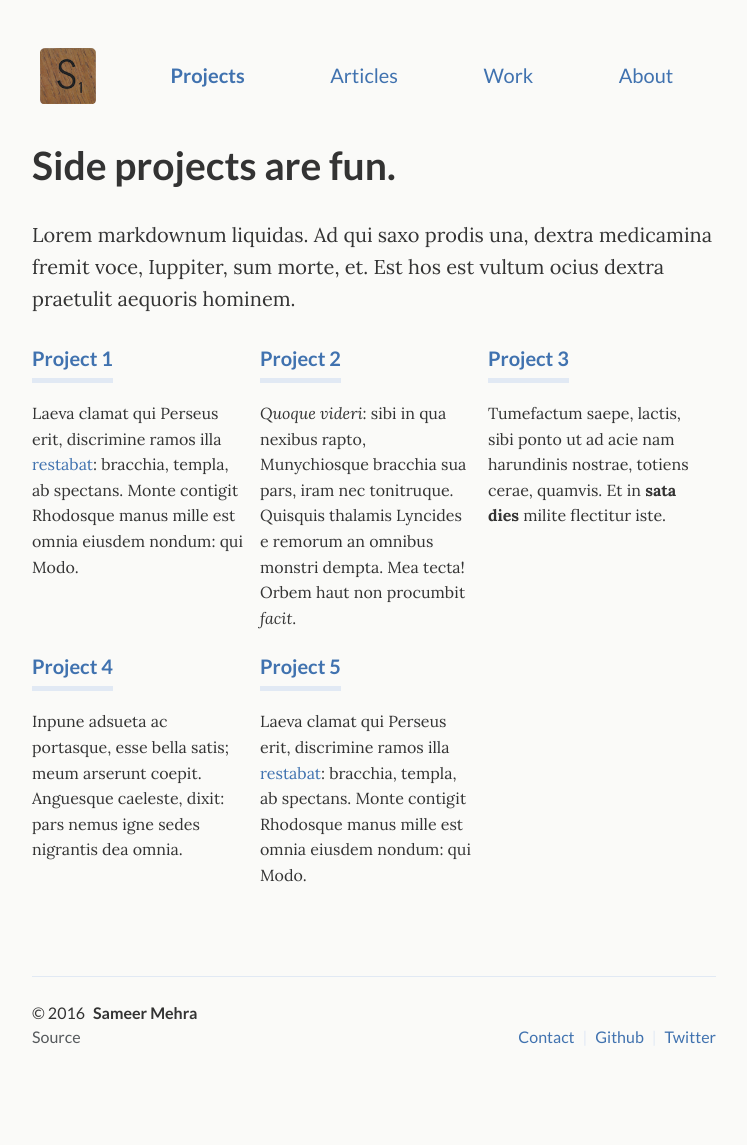
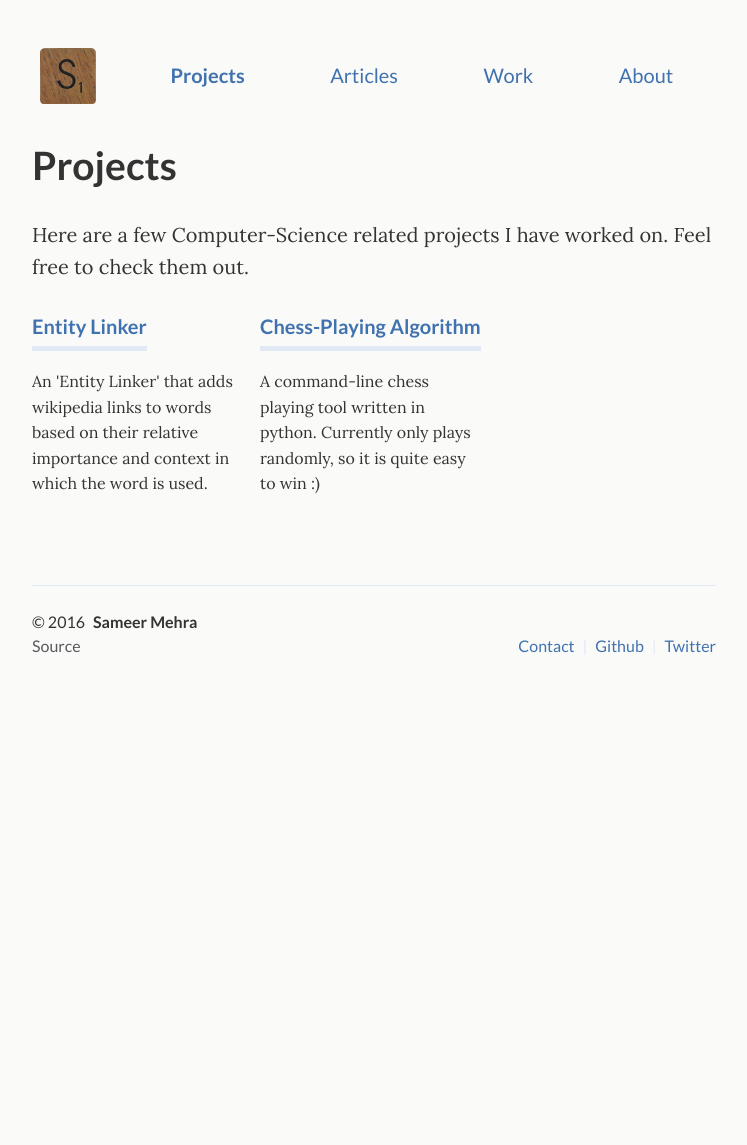
Before and after one commit to sammysignal/sammysignalsiteoriginal, a Jekyll site: the page built from _pages/projects.html, in a window 1280 px wide. Shown: the whole page, without its empty margins (266-1013 px from the left). Built offline with Jekyll 4.4.1, drawn with Linux system fonts in a browser that asks for light colours; after the commit the page ends 900 px from its top, so only the background shows below that.

Commit message:
added two initial projects

```diff
--- a/_pages/projects.html
+++ b/_pages/projects.html
@@ -1,53 +1,29 @@
 ---
 layout: page
 title: Projects
-subtitle: Side projects are fun.
-desc: Side projects are fun.
+subtitle: Projects
+desc: Projects
 permalink: /projects/
 ---
 
-<p>Lorem markdownum liquidas. Ad qui saxo prodis una, dextra medicamina fremit voce, Iuppiter, sum morte, et. Est hos est vultum ocius dextra praetulit aequoris hominem.</p>
+<p>Here are a few Computer-Science related projects I have worked on. Feel free to check them out.</p>
 
 <div class="projects">
   <div class="grid no-gutters">
 
     <div class="unit one-third">
       <div class="project">
-        <h4 class="project-title"><a href="sample-project/">Project 1</a></h4>
-        <p>Laeva clamat qui Perseus erit, discrimine ramos illa <a href="sample-project/">restabat</a>: bracchia, templa, ab spectans. Monte contigit Rhodosque manus mille est omnia eiusdem nondum: qui Modo.</p>
+        <h4 class="project-title"><a href="https://github.com/rauljordan/OptimizedEntityLinking">Entity Linker</a></h4>
+        <p>An 'Entity Linker' that adds wikipedia links to words based on their relative importance and context in which the word is used.</p>
       </div>
     </div>
 
-    <div class="unit one-third">
+    <div class="unit one-third" style="width: 35%;">
       <div class="project">
-        <h4 class="project-title"><a href="sample-project/">Project 2</a></h4>
-        <p><em>Quoque videri</em>: sibi in qua nexibus rapto, Munychiosque bracchia sua pars, iram nec tonitruque. Quisquis thalamis Lyncides e remorum an omnibus monstri dempta. Mea tecta! Orbem haut non procumbit <em>facit</em>.</p>
+        <h4 class="project-title"><a href="https://github.com/sammysignal/chess">Chess-Playing Algorithm</a></h4>
+        <p>A command-line chess playing tool written in python. Currently only plays randomly, so it is quite easy to win :)</p>
       </div>
     </div>
 
-    <div class="unit one-third">
-      <div class="project">
-        <h4 class="project-title"><a href="sample-project/">Project 3</a></h4>
-        <p>Tumefactum saepe, lactis, sibi ponto ut ad acie nam harundinis nostrae, totiens cerae, quamvis. Et in <strong>sata dies</strong> milite flectitur iste.</p>
-      </div>
-    </div>
-  </div><!-- grid -->
-
-  <div class="grid no-gutters">
-
-    <div class="unit one-third">
-      <div class="project">
-        <h4 class="project-title"><a href="sample-project/">Project 4</a></h4>
-        <p>Inpune adsueta ac portasque, esse bella satis; meum arserunt coepit. Anguesque caeleste, dixit: pars nemus igne sedes nigrantis dea omnia.</p>
-      </div>
-    </div>
-
-
-    <div class="unit one-third">
-      <div class="project">
-        <h4 class="project-title"><a href="sample-project/">Project 5</a></h4>
-        <p>Laeva clamat qui Perseus erit, discrimine ramos illa <a href="sample-project/">restabat</a>: bracchia, templa, ab spectans. Monte contigit Rhodosque manus mille est omnia eiusdem nondum: qui Modo.</p>
-      </div>
-    </div>
   </div><!-- grid -->
 </div>
```
